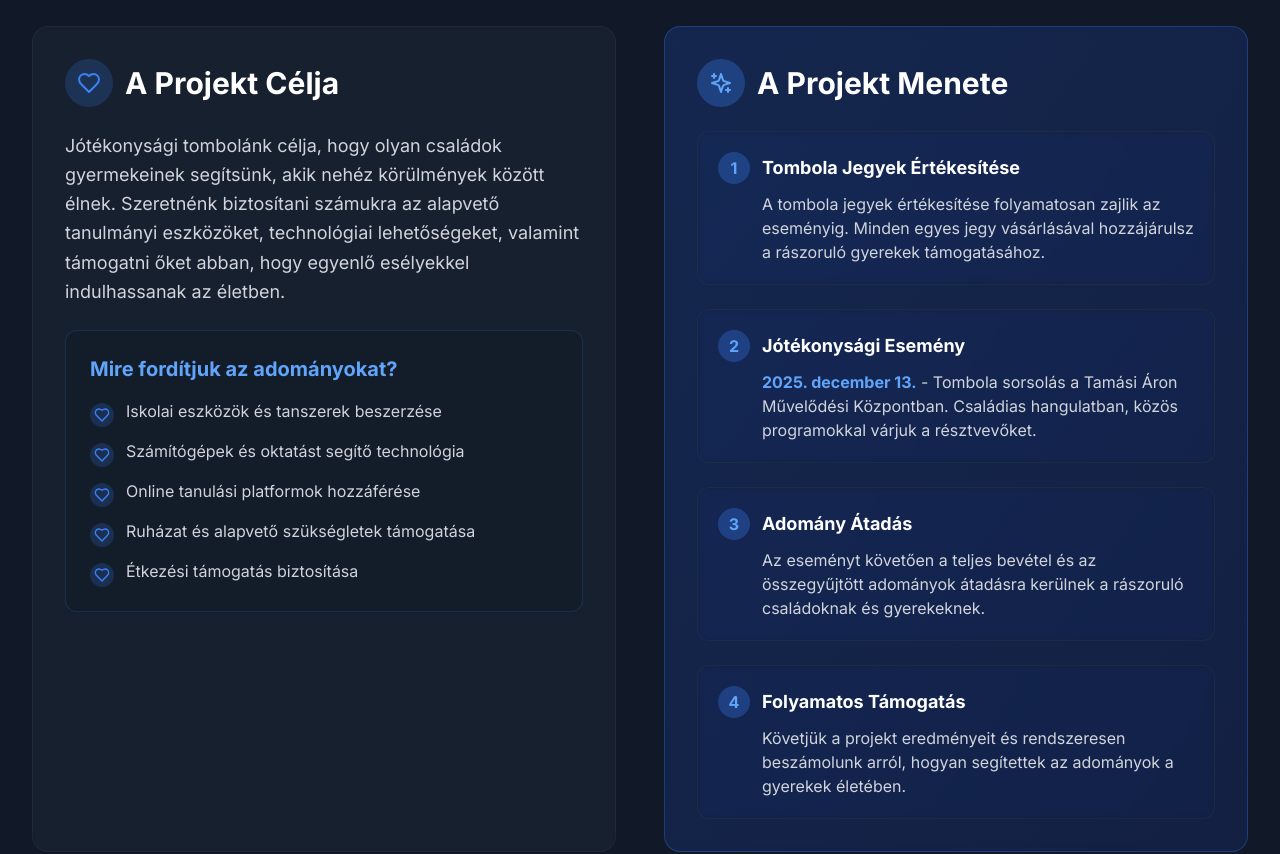
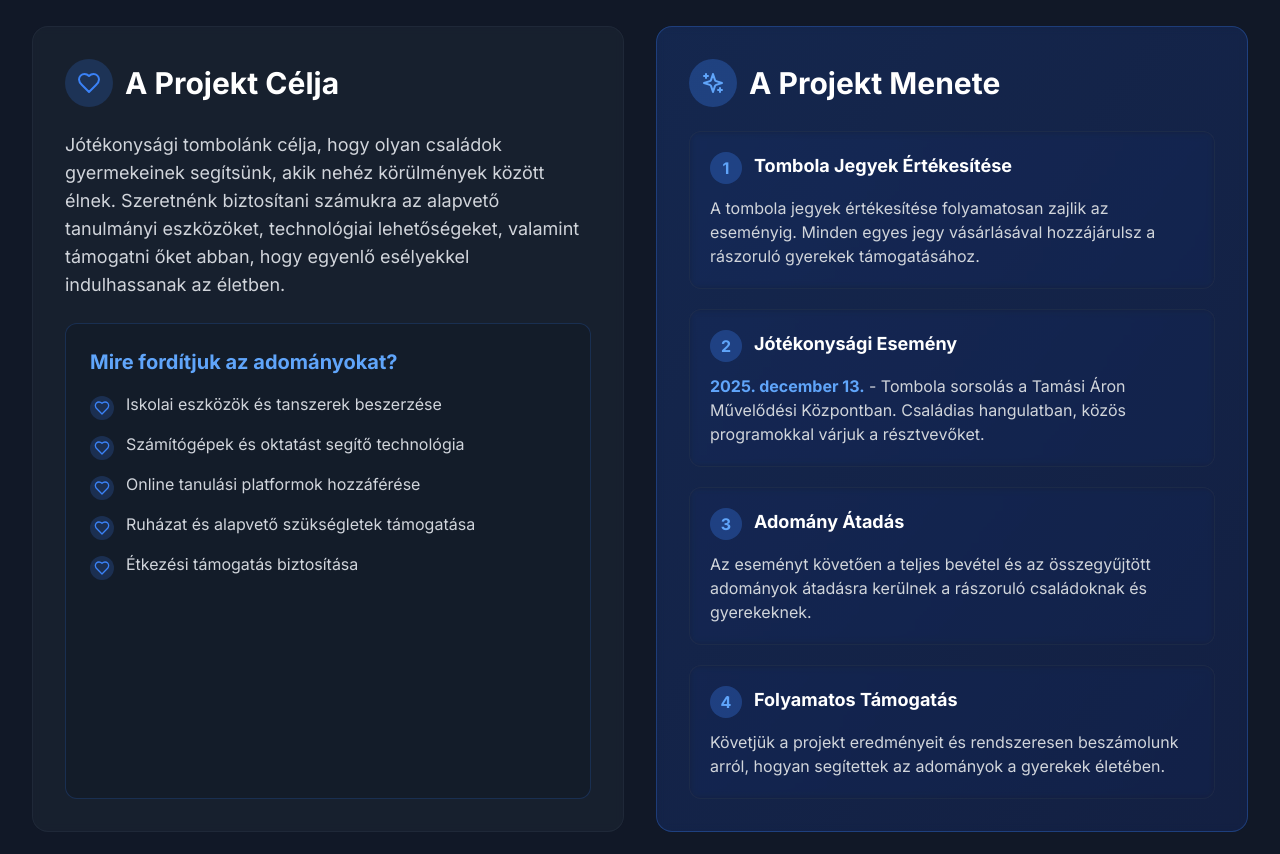
Before and after one commit to informatika-ux/website, a React (Vite) app: page /jotekonysag in a window 1280 px wide. Shown: the part 1360-2214 px from the top of the page. Built offline with nearby package versions, Linux system fonts and the light colour scheme.

Commit message:
Updated Jotekonysag.tsx

```diff
--- a/src/pages/Jotekonysag.tsx
+++ b/src/pages/Jotekonysag.tsx
@@ -163,103 +163,103 @@ const Jotekonysag = () => {
         </div>
 
         {/* Mission and Timeline */}
-        <div className="grid md:grid-cols-2 gap-12 mb-16">
-          <div className="bg-gray-800/50 backdrop-blur-sm rounded-2xl p-8 border border-gray-700/30" data-aos="fade-right">
+        <div className="grid lg:grid-cols-2 gap-8 mb-16">
+          <div className="bg-gray-800/50 backdrop-blur-sm rounded-2xl p-8 border border-gray-700/30 flex flex-col" data-aos="fade-right">
             <div className="flex items-center gap-3 mb-6">
-              <div className="bg-blue-500/20 p-3 rounded-full">
+              <div className="bg-blue-500/20 p-3 rounded-full flex-shrink-0">
                 <Heart className="w-6 h-6 text-blue-500" />
               </div>
-              <h2 className="text-3xl font-bold text-white">A Projekt Célja</h2>
+              <h2 className="text-2xl md:text-3xl font-bold text-white">A Projekt Célja</h2>
             </div>
-            <p className="text-lg text-gray-300 leading-relaxed mb-6">
+            <p className="text-base md:text-lg text-gray-300 leading-relaxed mb-6">
               Jótékonysági tombolánk célja, hogy olyan családok gyermekeinek segítsünk, akik nehéz körülmények között élnek.
               Szeretnénk biztosítani számukra az alapvető tanulmányi eszközöket, technológiai lehetőségeket, valamint
               támogatni őket abban, hogy egyenlő esélyekkel indulhassanak az életben.
             </p>
-            <div className="bg-gray-900/50 p-6 rounded-xl border border-blue-500/20">
-              <h3 className="font-bold text-xl mb-4 text-blue-400">Mire fordítjuk az adományokat?</h3>
+            <div className="bg-gray-900/50 p-6 rounded-xl border border-blue-500/20 flex-grow">
+              <h3 className="font-bold text-lg md:text-xl mb-4 text-blue-400">Mire fordítjuk az adományokat?</h3>
               <ul className="space-y-3">
                 <li className="flex items-start gap-3">
-                  <div className="bg-blue-500/20 p-1 rounded-full mt-1">
+                  <div className="bg-blue-500/20 p-1 rounded-full mt-1 flex-shrink-0">
                     <Heart className="w-4 h-4 text-blue-500" />
                   </div>
-                  <span className="text-gray-300">Iskolai eszközök és tanszerek beszerzése</span>
+                  <span className="text-gray-300 text-sm md:text-base">Iskolai eszközök és tanszerek beszerzése</span>
                 </li>
                 <li className="flex items-start gap-3">
-                  <div className="bg-blue-500/20 p-1 rounded-full mt-1">
+                  <div className="bg-blue-500/20 p-1 rounded-full mt-1 flex-shrink-0">
                     <Heart className="w-4 h-4 text-blue-500" />
                   </div>
-                  <span className="text-gray-300">Számítógépek és oktatást segítő technológia</span>
+                  <span className="text-gray-300 text-sm md:text-base">Számítógépek és oktatást segítő technológia</span>
                 </li>
                 <li className="flex items-start gap-3">
-                  <div className="bg-blue-500/20 p-1 rounded-full mt-1">
+                  <div className="bg-blue-500/20 p-1 rounded-full mt-1 flex-shrink-0">
                     <Heart className="w-4 h-4 text-blue-500" />
                   </div>
-                  <span className="text-gray-300">Online tanulási platformok hozzáférése</span>
+                  <span className="text-gray-300 text-sm md:text-base">Online tanulási platformok hozzáférése</span>
                 </li>
                 <li className="flex items-start gap-3">
-                  <div className="bg-blue-500/20 p-1 rounded-full mt-1">
+                  <div className="bg-blue-500/20 p-1 rounded-full mt-1 flex-shrink-0">
                     <Heart className="w-4 h-4 text-blue-500" />
                   </div>
-                  <span className="text-gray-300">Ruházat és alapvető szükségletek támogatása</span>
+                  <span className="text-gray-300 text-sm md:text-base">Ruházat és alapvető szükségletek támogatása</span>
                 </li>
                 <li className="flex items-start gap-3">
-                  <div className="bg-blue-500/20 p-1 rounded-full mt-1">
+                  <div className="bg-blue-500/20 p-1 rounded-full mt-1 flex-shrink-0">
                     <Heart className="w-4 h-4 text-blue-500" />
                   </div>
-                  <span className="text-gray-300">Étkezési támogatás biztosítása</span>
+                  <span className="text-gray-300 text-sm md:text-base">Étkezési támogatás biztosítása</span>
                 </li>
               </ul>
             </div>
           </div>
 
-          <div className="bg-gradient-to-br from-blue-600/20 to-blue-800/20 backdrop-blur-sm rounded-2xl p-8 border border-blue-500/30" data-aos="fade-left">
+          <div className="bg-gradient-to-br from-blue-600/20 to-blue-800/20 backdrop-blur-sm rounded-2xl p-8 border border-blue-500/30 flex flex-col" data-aos="fade-left">
             <div className="flex items-center gap-3 mb-6">
-              <div className="bg-blue-500/30 p-3 rounded-full">
+              <div className="bg-blue-500/30 p-3 rounded-full flex-shrink-0">
                 <Sparkles className="w-6 h-6 text-blue-400" />
               </div>
-              <h2 className="text-3xl font-bold text-white">A Projekt Menete</h2>
+              <h2 className="text-2xl md:text-3xl font-bold text-white">A Projekt Menete</h2>
             </div>
-            <div className="space-y-6">
+            <div className="space-y-5 flex-grow">
               <div className="bg-gray-900/30 backdrop-blur-sm rounded-xl p-5 border border-gray-700/30">
-                <div className="flex items-center gap-3 mb-2">
-                  <div className="bg-blue-500/30 w-8 h-8 rounded-full flex items-center justify-center font-bold text-blue-400">1</div>
-                  <h3 className="font-bold text-lg text-white">Tombola Jegyek Értékesítése</h3>
+                <div className="flex items-start gap-3 mb-3">
+                  <div className="bg-blue-500/30 w-8 h-8 rounded-full flex items-center justify-center font-bold text-blue-400 flex-shrink-0">1</div>
+                  <h3 className="font-bold text-base md:text-lg text-white">Tombola Jegyek Értékesítése</h3>
                 </div>
-                <p className="text-gray-300 pl-11">
+                <p className="text-gray-300 text-sm md:text-base leading-relaxed">
                   A tombola jegyek értékesítése folyamatosan zajlik az eseményig. Minden egyes jegy vásárlásával
                   hozzájárulsz a rászoruló gyerekek támogatásához.
                 </p>
               </div>
 
               <div className="bg-gray-900/30 backdrop-blur-sm rounded-xl p-5 border border-gray-700/30">
-                <div className="flex items-center gap-3 mb-2">
-                  <div className="bg-blue-500/30 w-8 h-8 rounded-full flex items-center justify-center font-bold text-blue-400">2</div>
-                  <h3 className="font-bold text-lg text-white">Jótékonysági Esemény</h3>
+                <div className="flex items-start gap-3 mb-3">
+                  <div className="bg-blue-500/30 w-8 h-8 rounded-full flex items-center justify-center font-bold text-blue-400 flex-shrink-0">2</div>
+                  <h3 className="font-bold text-base md:text-lg text-white">Jótékonysági Esemény</h3>
                 </div>
-                <p className="text-gray-300 pl-11">
+                <p className="text-gray-300 text-sm md:text-base leading-relaxed">
                   <strong className="text-blue-400">{eventDetails.date}</strong> - Tombola sorsolás a Tamási Áron Művelődési Központban.
                   Családias hangulatban, közös programokkal várjuk a résztvevőket.
                 </p>
               </div>
 
               <div className="bg-gray-900/30 backdrop-blur-sm rounded-xl p-5 border border-gray-700/30">
-                <div className="flex items-center gap-3 mb-2">
-                  <div className="bg-blue-500/30 w-8 h-8 rounded-full flex items-center justify-center font-bold text-blue-400">3</div>
-                  <h3 className="font-bold text-lg text-white">Adomány Átadás</h3>
+                <div className="flex items-start gap-3 mb-3">
+                  <div className="bg-blue-500/30 w-8 h-8 rounded-full flex items-center justify-center font-bold text-blue-400 flex-shrink-0">3</div>
+                  <h3 className="font-bold text-base md:text-lg text-white">Adomány Átadás</h3>
                 </div>
-                <p className="text-gray-300 pl-11">
+                <p className="text-gray-300 text-sm md:text-base leading-relaxed">
                   Az eseményt követően a teljes bevétel és az összegyűjtött adományok átadásra kerülnek a
                   rászoruló családoknak és gyerekeknek.
                 </p>
               </div>
 
               <div className="bg-gray-900/30 backdrop-blur-sm rounded-xl p-5 border border-gray-700/30">
-                <div className="flex items-center gap-3 mb-2">
-                  <div className="bg-blue-500/30 w-8 h-8 rounded-full flex items-center justify-center font-bold text-blue-400">4</div>
-                  <h3 className="font-bold text-lg text-white">Folyamatos Támogatás</h3>
+                <div className="flex items-start gap-3 mb-3">
+                  <div className="bg-blue-500/30 w-8 h-8 rounded-full flex items-center justify-center font-bold text-blue-400 flex-shrink-0">4</div>
+                  <h3 className="font-bold text-base md:text-lg text-white">Folyamatos Támogatás</h3>
                 </div>
-                <p className="text-gray-300 pl-11">
+                <p className="text-gray-300 text-sm md:text-base leading-relaxed">
                   Követjük a projekt eredményeit és rendszeresen beszámolunk arról, hogyan segítettek az adományok
                   a gyerekek életében.
                 </p>
```
